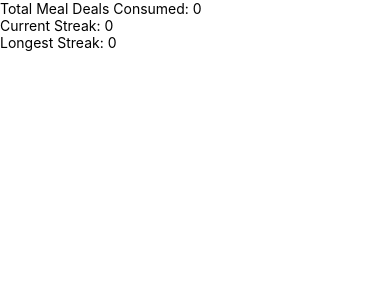
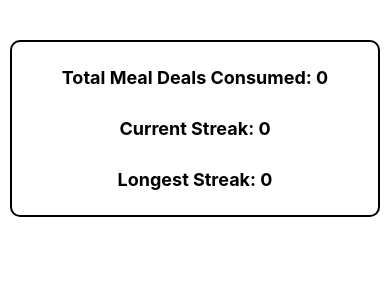
Before and after one commit to Raphael40/Meal-Dealio, a React Native app in the folder frontend/: screen / in a window 390 px wide. Shown: the top 300 px of the page. Built offline with nearby package versions, Linux system fonts and the light colour scheme.

Commit message:
added stles to stats

```diff
--- a/frontend/App.js
+++ b/frontend/App.js
@@ -1,6 +1,6 @@
 import { View } from 'react-native';
 
-import StreakCounter from './components/StreakCounter';
+import StreakCounter from './components/streak-counter/StreakCounter';
 
 export default function App() {
   return (
--- a/frontend/components/StreakCounter.jsx
+++ /dev/null
@@ -1,25 +0,0 @@
-import React, { useState } from "react";
-import { Text,View } from "react-native"
-
-import StreakTracker from "../classes/StreakTracker"
-import Total from "../classes/Total";
-
-const StreakCounter= (props) => {
-	const [streakTracker] = useState(new StreakTracker());
-	const [total] = useState(new Total());
-
-	const handleMealDealConsumed = () => {
-		this.total.incrementTotal();
-		this.StreakTracker.incrementStreak();
-	};
-
-	return (
-		<View>
-			<Text>Total Meal Deals Consumed: {total.getTotal()}</Text>
-			<Text>Current Streak: {streakTracker.getCurrentStreak()}</Text>
-			<Text>Longest Streak: {streakTracker.getLongestStreak()}</Text>
-		</View>
-	)
-}
-
-export default StreakCounter
--- /dev/null
+++ b/frontend/components/streak-counter/StreakCounter.jsx
@@ -0,0 +1,32 @@
+import React, { useState } from "react";
+import { Text,View } from "react-native"
+
+import StreakTracker from "../../classes/StreakTracker"
+import Total from "../../classes/Total";
+import styles from "./streakCounter.style"
+
+const StreakCounter= (props) => {
+	const [streakTracker] = useState(new StreakTracker());
+	const [total] = useState(new Total());
+
+	const handleMealDealConsumed = () => {
+		this.total.incrementTotal();
+		this.StreakTracker.incrementStreak();
+	};
+
+	return (
+		<View style={styles.statContainer}>
+			<View style={styles.container}>
+				<Text style={styles.text}>Total Meal Deals Consumed: {total.getTotal()}</Text>
+			</View>
+			<View style={styles.container}>
+				<Text style={styles.text}>Current Streak: {streakTracker.getCurrentStreak()}</Text>
+			</View>
+			<View style={styles.container}>
+				<Text style={styles.text}>Longest Streak: {streakTracker.getLongestStreak()}</Text>
+			</View>
+		</View>
+	)
+}
+
+export default StreakCounter
--- /dev/null
+++ b/frontend/components/streak-counter/streakCounter.style.js
@@ -0,0 +1,24 @@
+import { StyleSheet } from "react-native"
+
+const styles = StyleSheet.create({
+  statContainer: {
+    marginTop: 40,
+    margin: 10,
+    borderWidth: 2,
+    borderColor: 'black',
+    borderRadius: 10,
+    padding: 10,
+  },
+  container: {
+    marginVertical: 10,
+    alignItems: 'center',
+  },
+  text: {
+    fontSize: 18,
+    fontWeight: 'bold',
+    margin: 5,
+    color: 'black',
+  },
+})
+
+export default styles;
```
